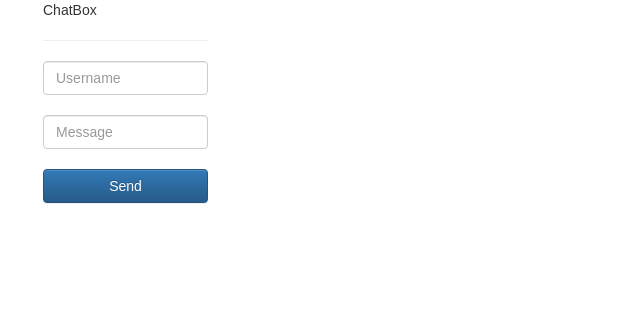
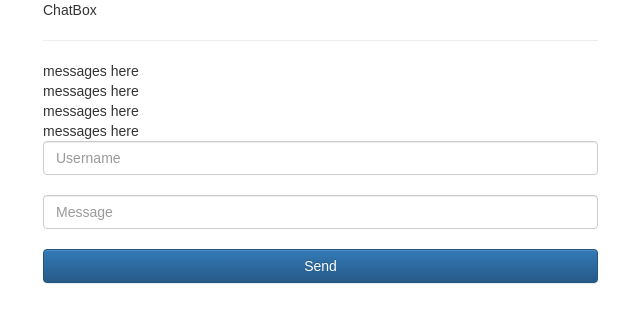
Before and after one commit to The1st7th/capstone, a React (Create React App) app: page / in a window 1280 px wide. Shown: the top 322 px of the page, without its empty margins (27-667 px from the left). Built offline with nearby package versions, Linux system fonts and the light colour scheme.

Commit message:
what chatbox will look like

```diff
--- a/src/chatbox.jsx
+++ b/src/chatbox.jsx
@@ -5,12 +5,15 @@ export default () => {
   return (
     <div className="container">
         <div className="row">
-            <div className="col-md-2">
+            <div className="col-md-6">
                 <div className="card">
                     <div className="card-body">
                         <div className="card-title">ChatBox</div>
                         <hr/>
-
+                       <div>messages here </div>
+                       <div>messages here </div>
+                       <div>messages here </div>
+                       <div>messages here </div>
                     </div>
                     <div className="card-footer">
                         <input type="text" placeholder="Username" value=""  className="form-control"/>
```
